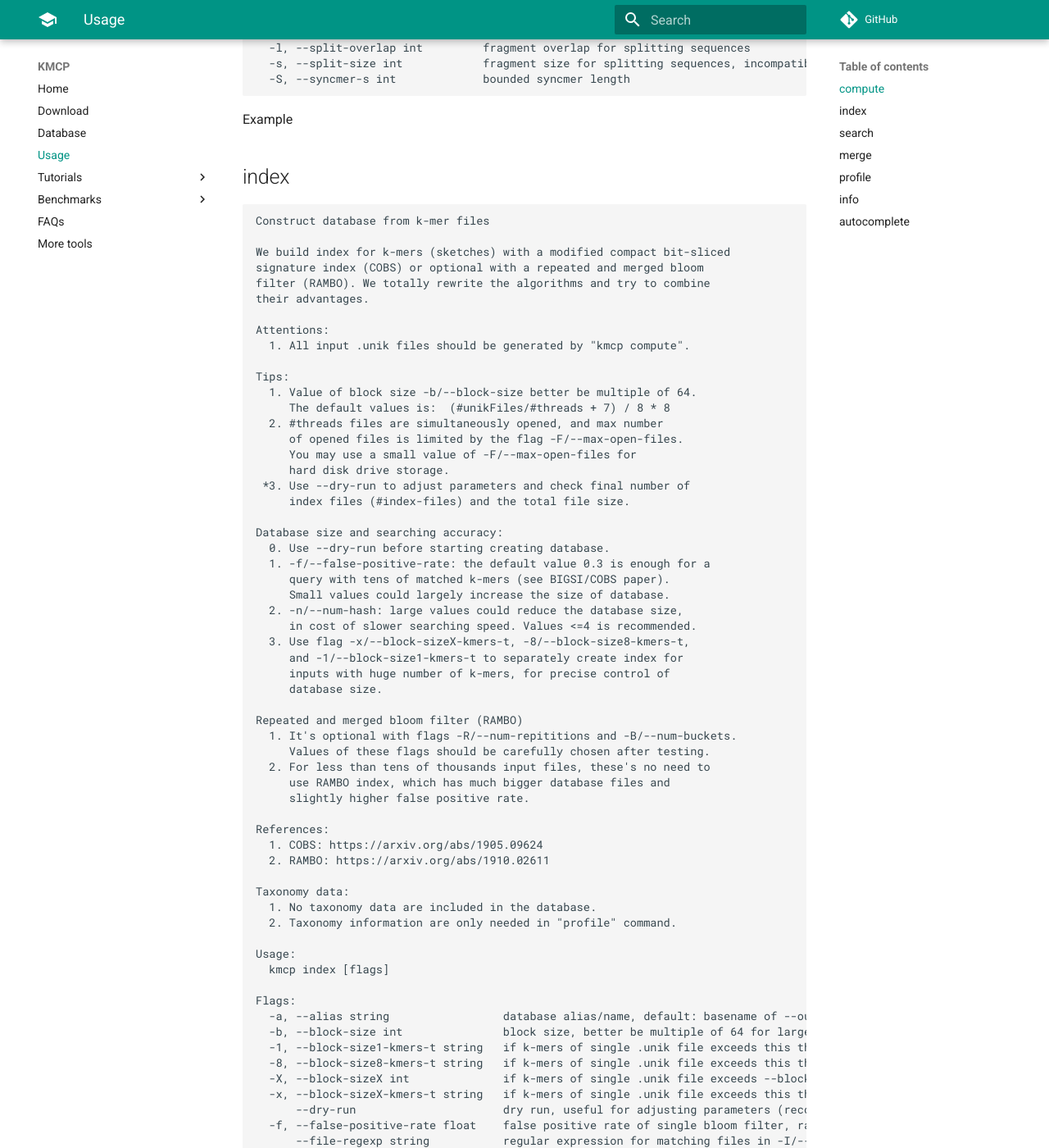
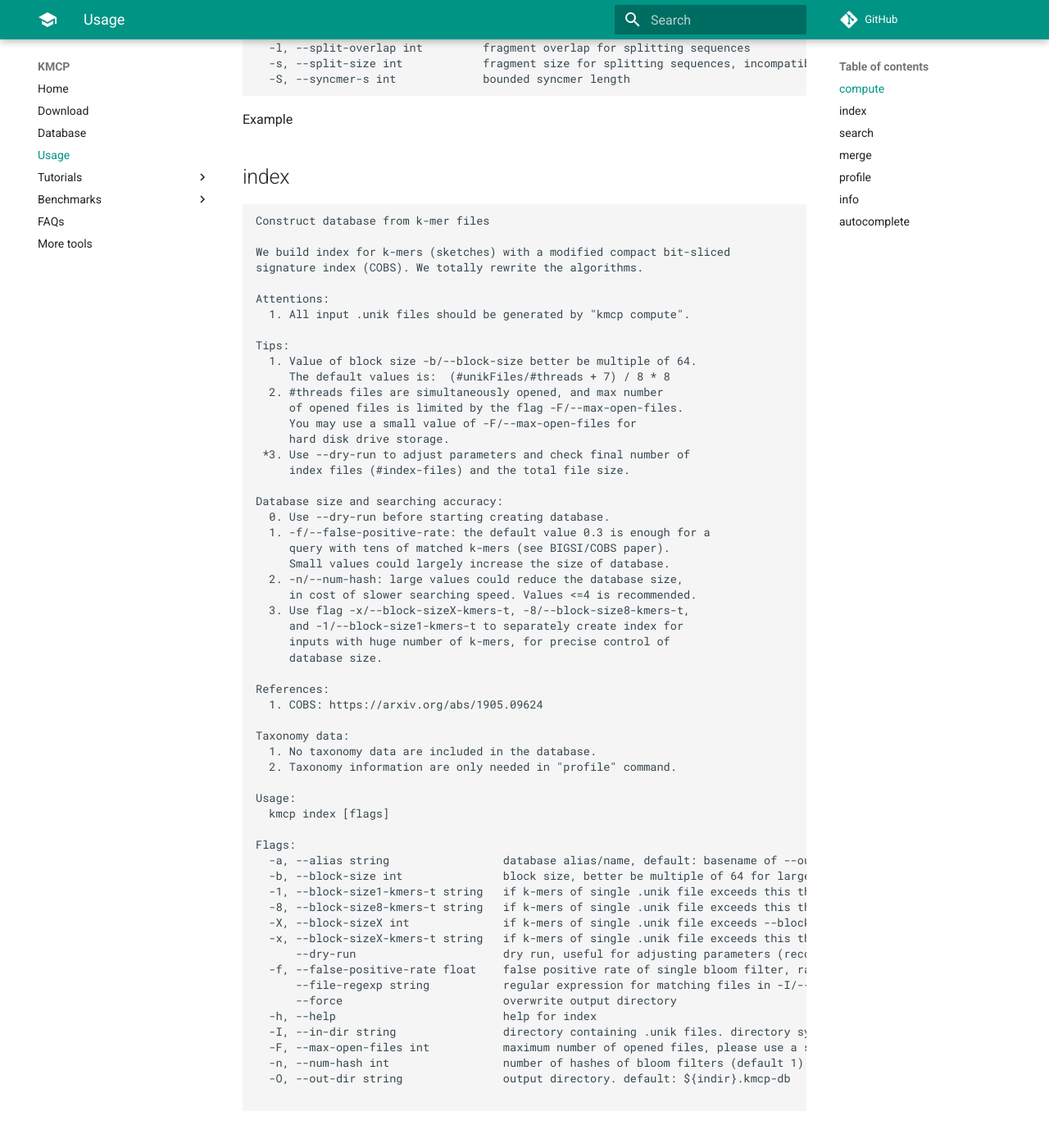
Before and after one commit to shenwei356/kmcp, an MkDocs documentation site: the page built from docs/usage.md, in a window 1280 px wide and 1400 px high, scrolled down 2274 px. Shown: the whole window at 82% size. Built offline with MkDocs 1.6.1 and Material for MkDocs 9.7.7, drawn with Linux system fonts in a browser that asks for light colours; comment, search, counter and statistics services are not loaded; some of the changed text lies outside the part shown.

````diff
--- a/docs/usage.md
+++ b/docs/usage.md
@@ -127,9 +127,7 @@ Example
 Construct database from k-mer files
 
 We build index for k-mers (sketches) with a modified compact bit-sliced
-signature index (COBS) or optional with a repeated and merged bloom
-filter (RAMBO). We totally rewrite the algorithms and try to combine
-their advantages.
+signature index (COBS). We totally rewrite the algorithms.
 
 Attentions:
   1. All input .unik files should be generated by "kmcp compute".
@@ -156,16 +154,8 @@ Database size and searching accuracy:
      inputs with huge number of k-mers, for precise control of
      database size.
 
-Repeated and merged bloom filter (RAMBO)
-  1. It's optional with flags -R/--num-repititions and -B/--num-buckets.
-     Values of these flags should be carefully chosen after testing.
-  2. For less than tens of thousands input files, these's no need to
-     use RAMBO index, which has much bigger database files and
-     slightly higher false positive rate.
-
 References:
   1. COBS: https://arxiv.org/abs/1905.09624
-  2. RAMBO: https://arxiv.org/abs/1910.02611
 
 Taxonomy data:
   1. No taxonomy data are included in the database.
@@ -188,11 +178,8 @@ Flags:
   -h, --help                         help for index
   -I, --in-dir string                directory containing .unik files. directory symlinks are followed
   -F, --max-open-files int           maximum number of opened files, please use a small value for hard disk drive storage (default 256)
-  -B, --num-buckets int              [RAMBO] number of buckets per repitition, 0 for one set per bucket
   -n, --num-hash int                 number of hashes of bloom filters (default 1)
-  -R, --num-repititions int          [RAMBO] number of repititions (default 1)
   -O, --out-dir string               output directory. default: ${indir}.kmcp-db
-      --seed int                     [RAMBO] seed for randomly assigning names to buckets (default 1)
 
 ```
 
@@ -224,13 +211,13 @@ Usage:
 Flags:
   -d, --db-dir string              database directory created by "kmcp index"
   -D, --default-name-map           load ${db}/__name_mapping.tsv for mapping name first
-  -S, --do-not-sort                do not sort matches
+  -S, --do-not-sort                do not sort matches of a query
   -h, --help                       help for search
   -n, --keep-top-scores int        keep matches with the top N score for a query, 0 for all (default 5)
   -K, --keep-unmatched             keep unmatched query sequence information
   -u, --kmer-dedup-threshold int   remove duplicated kmers for a query with >= N k-mers (default 256)
       --low-mem                    do not load all index files into memory, the searching would be very very slow
-  -c, --min-kmers int              minimal number of matched k-mers (sketches) (default 10)
+  -c, --min-kmers int              minimal number of matched k-mers (sketches) (default 30)
   -t, --min-query-cov float        minimal query coverage, i.e., proportion of matched k-mers and unique k-mers of a query (default 0.6)
   -m, --min-query-len int          minimal query length (default 70)
   -T, --min-target-cov float       minimal target coverage, i.e., proportion of matched k-mers and unique k-mers of a target
@@ -259,6 +246,7 @@ Flags:
   -H, --no-header-row        do not print header row
   -o, --out-file string      out file, supports and recommends a ".gz" suffix ("-" for stdout) (default "-")
   -f, --queryIdx-field int   field of queryIdx (default 15)
+  -s, --sort-by string       sort hits by "qcov" (Containment Index), "tcov" or "jacc" (Jaccard Index) (default "qcov")
 
 ```
 
````
Also changed, not shown: CHANGELOG.md (+2 -2 lines), README.md (+1 -1 lines), benchmarks/search/README.md (+38 -37 lines), docs/download.md (+3 -3 lines), 3 other files.
